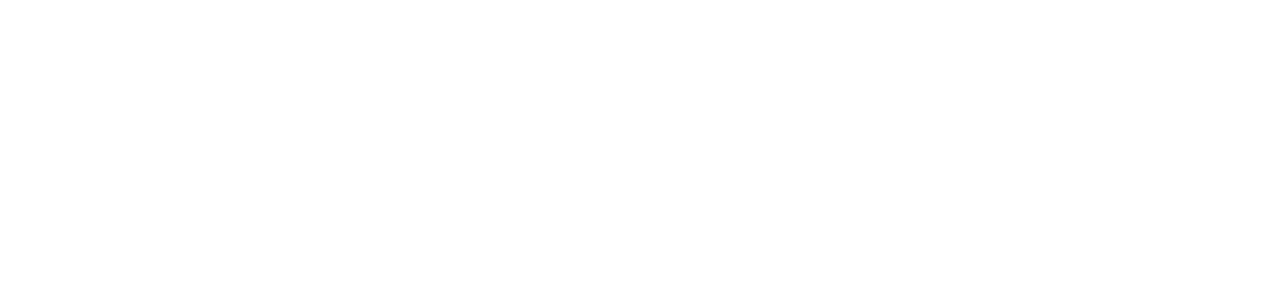
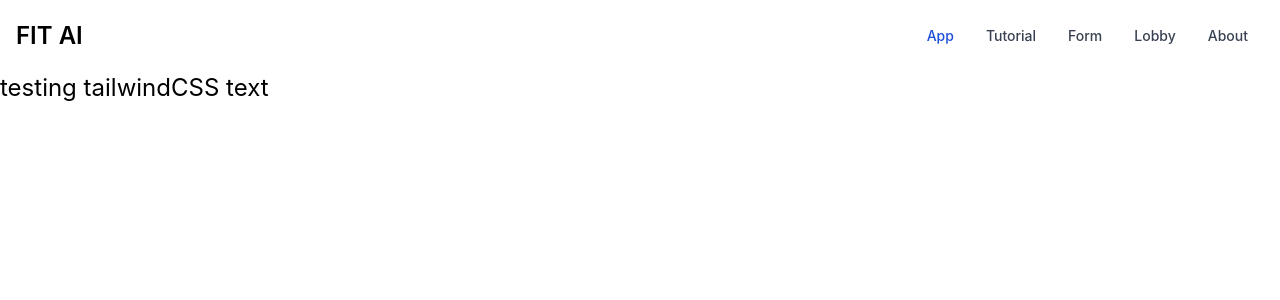
Before and after one commit to Yuheng3107/fitai, a React (Create React App) app in the folder frontend/: page / in a window 1280 px wide. Shown: the top 300 px of the page. Built offline with nearby package versions, Linux system fonts and the light colour scheme.

Commit message:
added navbar to frontend

```diff
--- a/frontend/package.json
+++ b/frontend/package.json
@@ -9,7 +9,7 @@
     "axios": "^1.3.3",
     "react": "^18.2.0",
     "react-dom": "^18.2.0",
-    "react-scripts": "^2.1.3",
+    "react-scripts": "^5.0.1",
     "web-vitals": "^2.1.4"
   },
   "scripts": {
@@ -35,5 +35,8 @@
       "last 1 firefox version",
       "last 1 safari version"
     ]
+  },
+  "devDependencies": {
+    "tailwindcss": "^3.2.7"
   }
 }
--- a/frontend/src/App.js
+++ b/frontend/src/App.js
@@ -1,9 +1,13 @@
 import './App.css';
+import React from 'react';
+import Navbar from './component/navbar/Navbar';
 
 
 function App() {
   return (
     <div>
+      <Navbar />
+      <span className="text-2xl">testing tailwindCSS text</span>
     </div>
   );
 }
--- /dev/null
+++ b/frontend/src/component/navbar/Navbar.jsx
@@ -0,0 +1,41 @@
+import React from "react"
+
+function Navbar() {
+    return <nav className="text-2xl bg-white border-gray-200 px-2 sm:px-4 py-2.5 dark:bg-gray-900">
+        <div className="container flex flex-wrap items-center justify-between mx-auto">
+            <a href="https://flowbite.com/" className="flex items-center">
+                <span className="self-center text-2xl font-semibold whitespace-nowrap dark:text-white">FIT AI</span>
+            </a>
+            <button data-collapse-toggle="navbar-default" type="button" className="inline-flex items-center p-2 ml-3 text-sm text-gray-500 rounded-lg md:hidden hover:bg-gray-100 focus:outline-none focus:ring-2 focus:ring-gray-200 dark:text-gray-400 dark:hover:bg-gray-700 dark:focus:ring-gray-600" aria-controls="navbar-default" aria-expanded="false">
+                <span className="sr-only">Open main menu</span>
+                <svg className="w-6 h-6" aria-hidden="true" fill="currentColor" viewBox="0 0 20 20" xmlns="http://www.w3.org/2000/svg"><path fill-rule="evenodd" d="M3 5a1 1 0 011-1h12a1 1 0 110 2H4a1 1 0 01-1-1zM3 10a1 1 0 011-1h12a1 1 0 110 2H4a1 1 0 01-1-1zM3 15a1 1 0 011-1h12a1 1 0 110 2H4a1 1 0 01-1-1z" clip-rule="evenodd"></path></svg>
+            </button>
+            <div className="hidden w-full md:block md:w-auto" id="navbar-default">
+                <ul className="flex flex-col p-4 mt-4 border border-gray-100 rounded-lg bg-gray-50 md:flex-row md:space-x-8 md:mt-0 md:text-sm md:font-medium md:border-0 md:bg-white dark:bg-gray-800 md:dark:bg-gray-900 dark:border-gray-700">
+                    <li>
+                        <a href="#" className="block py-2 pl-3 pr-4 text-white bg-blue-700 rounded md:bg-transparent md:text-blue-700 md:p-0 dark:text-white" aria-current="page">
+                            App</a>
+                    </li>
+                    <li>
+                        <a href="#" className="block py-2 pl-3 pr-4 text-gray-700 rounded hover:bg-gray-100 md:hover:bg-transparent md:border-0 md:hover:text-blue-700 md:p-0 dark:text-gray-400 md:dark:hover:text-white dark:hover:bg-gray-700 dark:hover:text-white md:dark:hover:bg-transparent">
+                            Tutorial</a>
+                    </li>
+                    <li>
+                        <a href="#" className="block py-2 pl-3 pr-4 text-gray-700 rounded hover:bg-gray-100 md:hover:bg-transparent md:border-0 md:hover:text-blue-700 md:p-0 dark:text-gray-400 md:dark:hover:text-white dark:hover:bg-gray-700 dark:hover:text-white md:dark:hover:bg-transparent">
+                            Form</a>
+                    </li>
+                    <li>
+                        <a href="#" className="block py-2 pl-3 pr-4 text-gray-700 rounded hover:bg-gray-100 md:hover:bg-transparent md:border-0 md:hover:text-blue-700 md:p-0 dark:text-gray-400 md:dark:hover:text-white dark:hover:bg-gray-700 dark:hover:text-white md:dark:hover:bg-transparent">
+                            Lobby</a>
+                    </li>
+                    <li>
+                        <a href="#" className="block py-2 pl-3 pr-4 text-gray-700 rounded hover:bg-gray-100 md:hover:bg-transparent md:border-0 md:hover:text-blue-700 md:p-0 dark:text-gray-400 md:dark:hover:text-white dark:hover:bg-gray-700 dark:hover:text-white md:dark:hover:bg-transparent">
+                            About</a>
+                    </li>
+                </ul>
+            </div>
+        </div>
+    </nav>
+
+}
+export default Navbar;
--- a/frontend/src/index.css
+++ b/frontend/src/index.css
@@ -1,3 +1,8 @@
+
+@tailwind base;
+@tailwind components;
+@tailwind utilities;
+
 body {
   margin: 0;
   font-family: -apple-system, BlinkMacSystemFont, 'Segoe UI', 'Roboto', 'Oxygen',
--- /dev/null
+++ b/frontend/tailwind.config.js
@@ -0,0 +1,10 @@
+/** @type {import('tailwindcss').Config} */
+module.exports = {
+  content: [
+    "./src/**/*.{js,jsx,ts,tsx}",
+  ],
+  theme: {
+    extend: {},
+  },
+  plugins: [],
+}
```
Also changed, not shown: frontend/src/component/main/Main.jsx (added), 2 other files (tests, documents, lock files or other folders).
